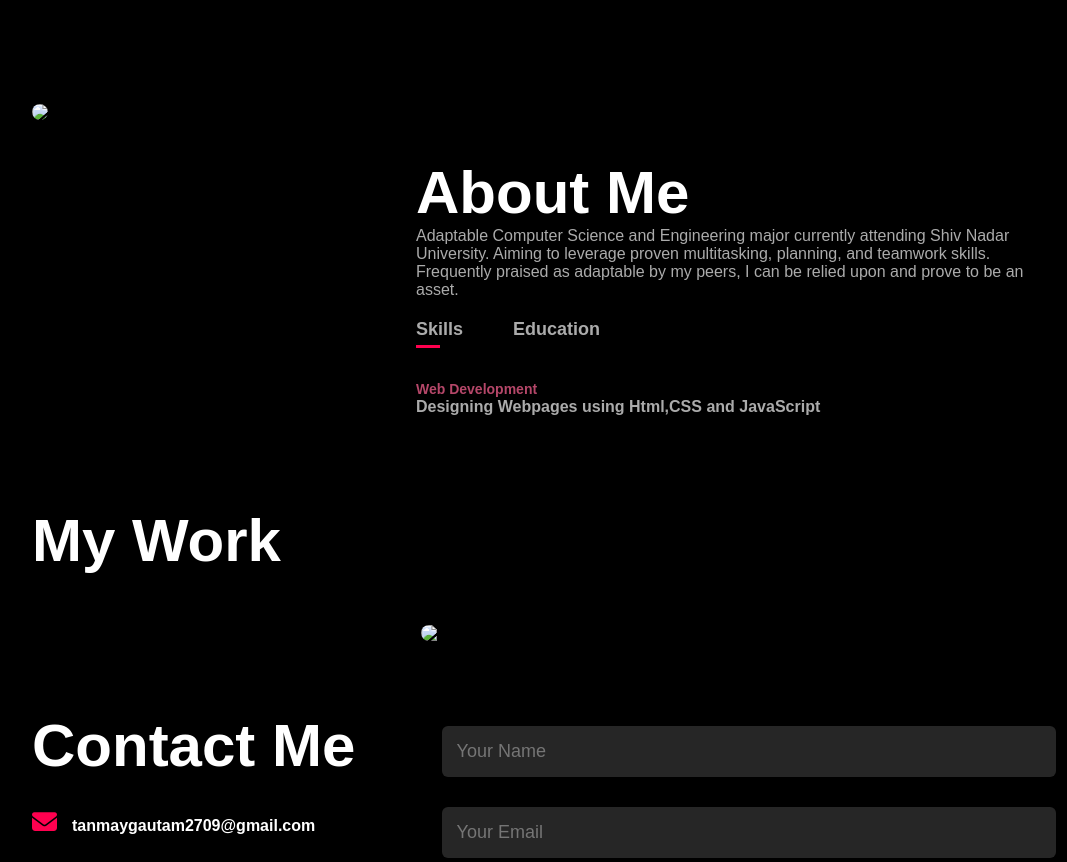
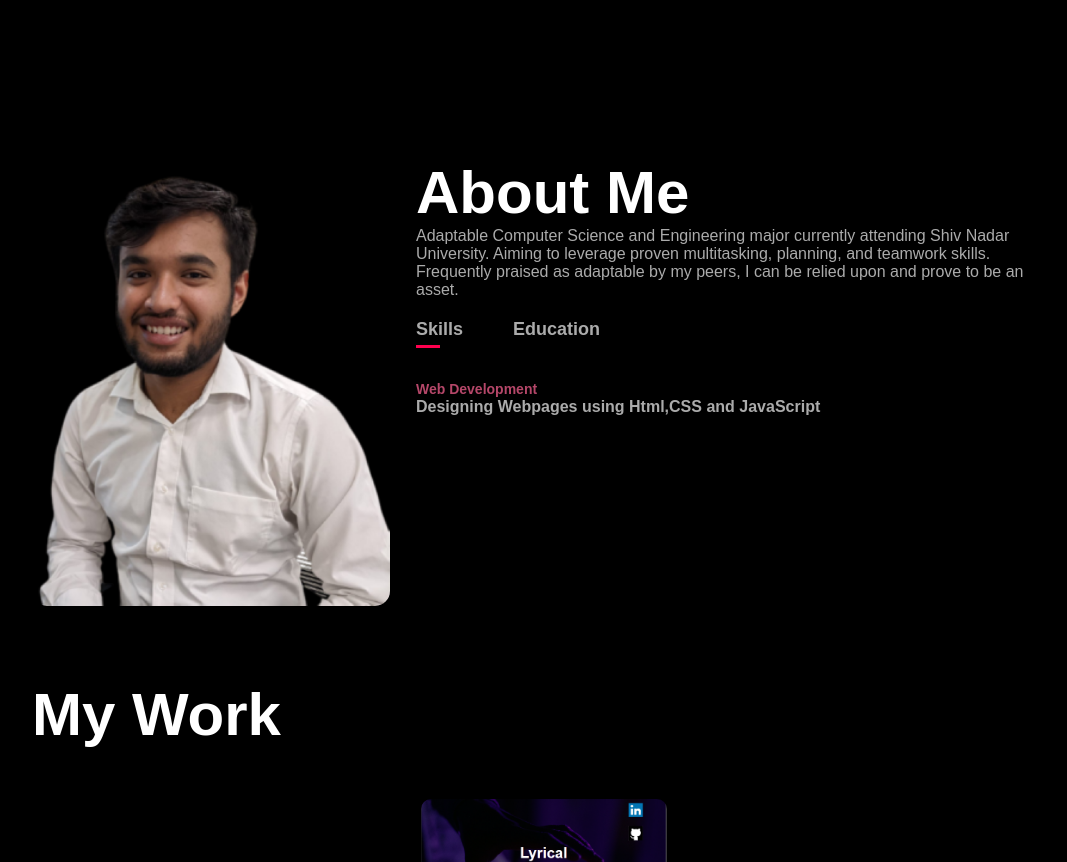
Before and after one commit to tanmaygautam1/Portfolio, a plain HTML site: page portfolio.html in a window 1280 px wide. Shown: the part 756-1618 px from the top of the page, without its empty margins (96-1163 px from the left). Drawn offline with Linux system fonts and the light colour scheme; files whose address does not match are found by name.

Commit message:
Update portfolio.html

```diff
--- a/portfolio.html
+++ b/portfolio.html
@@ -12,7 +12,7 @@
   <div id="header">
     <div class="container">
       <nav>
-        <img src="images/logoo.PNG" class="logo">
+        <img src="logoo.PNG" class="logo">
         <ul id="sidemenu">
           <li><a href="#header">Home</a></li>
           <li><a href="#about">About</a></li>
@@ -36,7 +36,7 @@
     <div class="container">
       <div class="row">
         <div class="about-col-1">
-          <img src="images/user.png">
+          <img src="user.png">
         </div>
         <div class="about-col-2">
         <br><br><br><h1 class="sub-title">About Me</h1>
@@ -72,7 +72,7 @@
     <center>
     <div class="work-list">
       <div class="work">
-        <img src="images/work-1.PNG">
+        <img src="work-1.PNG">
         <div class="layer">
           <h3>Lyrical</h3>
           <p>A search engine for song lyrics using HTML, CSS, and JavaScript. Built
```
